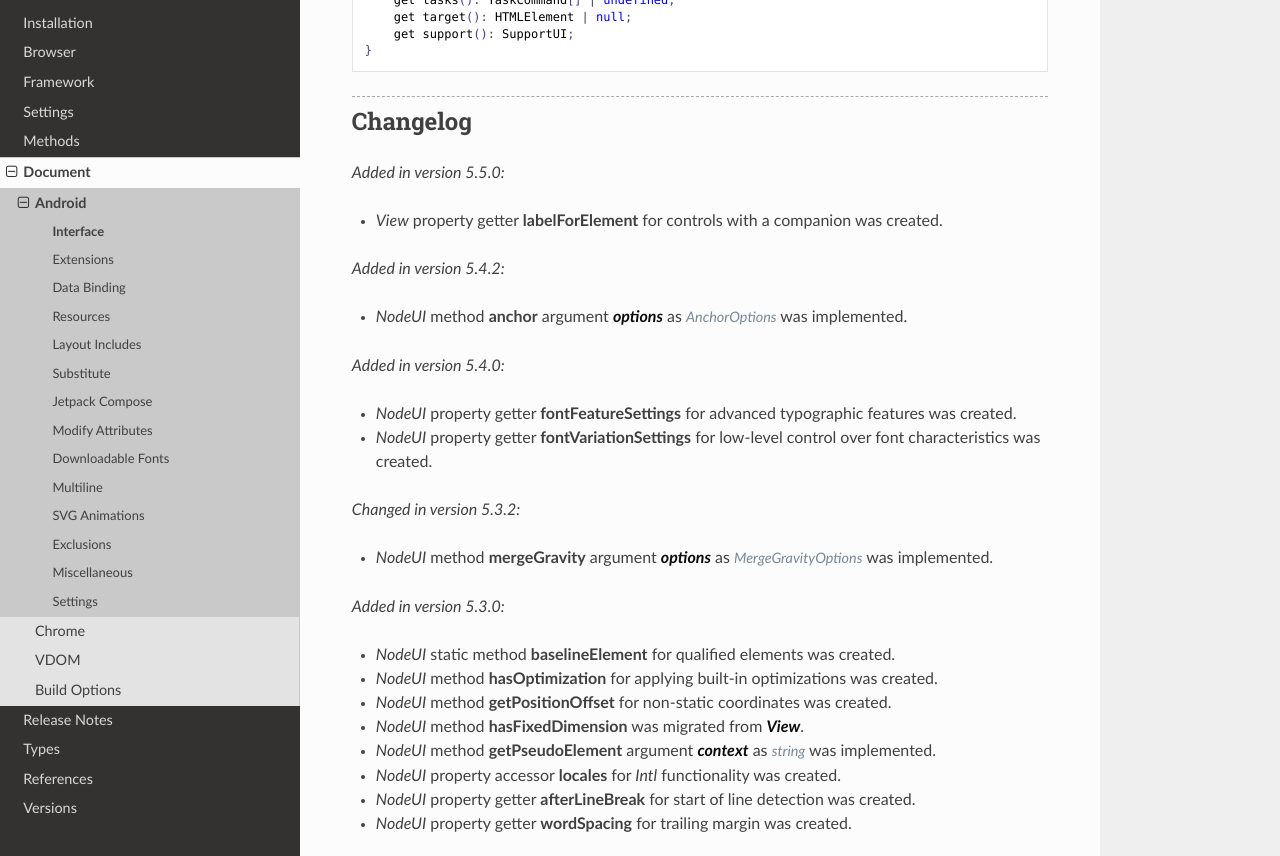
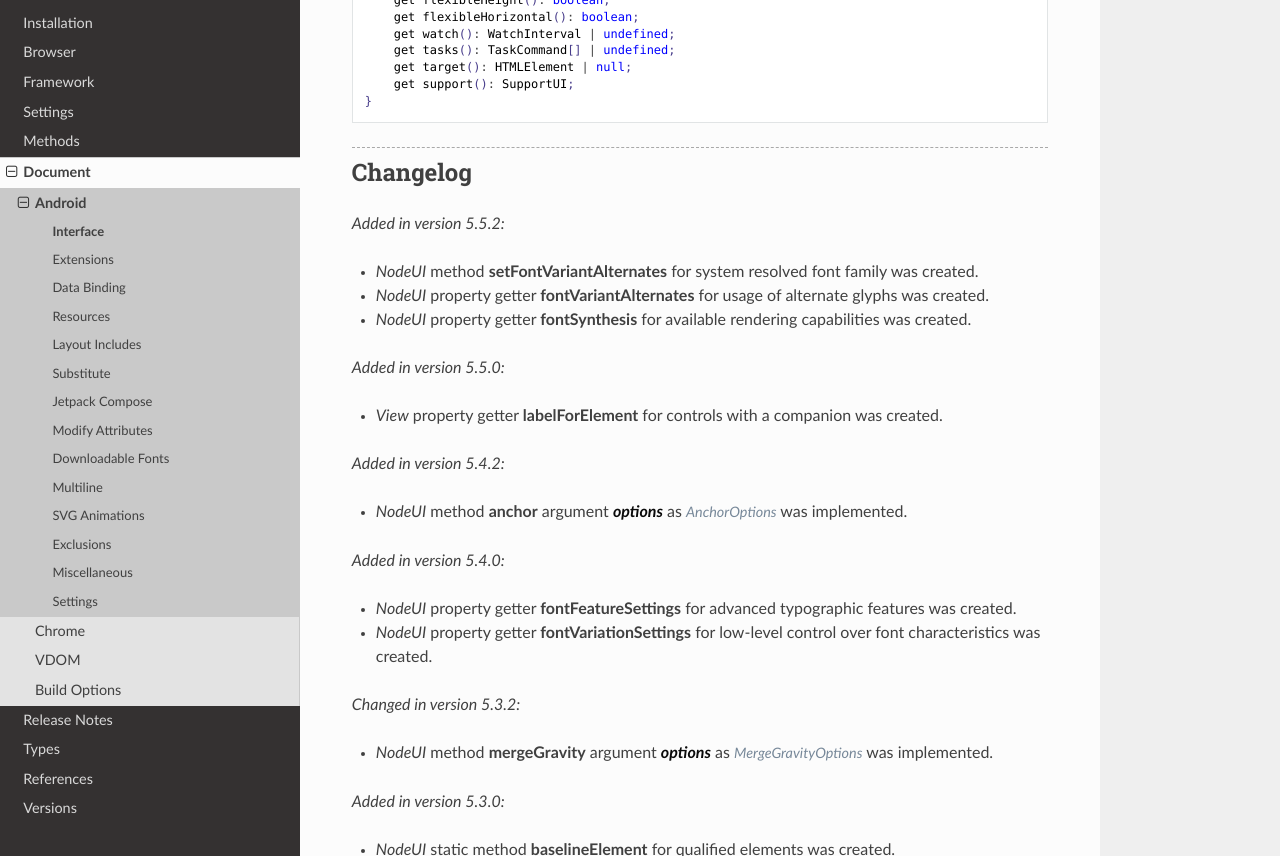
Before and after one commit to anpham6/android-docs, a Sphinx documentation site: the page built from source/document/android/interface.rst, in a window 1280 px wide and 900 px high, scrolled down 5181 px, cut to the strip 44-900 px from the top of the window. Built offline with Sphinx 7.4.7 and the Read the Docs theme 3.1.0, drawn with Linux system fonts in a browser that asks for light colours; some of the changed text lies outside the part shown.

```diff
--- a/source/document/android/interface.rst
+++ b/source/document/android/interface.rst
@@ -102,6 +102,7 @@ Interface
       getPositionOffset(name: "sticky"): Point;
       getAnchoredSiblings(orientation: OrientationAttr): NodeUI[];
       getPseudoElement(name: PseudoElt | PseudoStyleElt, attr?: CssStyleAttr, context?: string): CssStyleMap | string | null;
+      setFontVariantAlternates(fontFamily: string): void;
       hasFixedDimension(dimension: DimensionAttr): boolean;
       isResizable(attr: DimensionSizableAttr, not?: string | string[]): boolean;
       fitToScreen(value: Dimension): Dimension;
@@ -231,6 +232,8 @@ Interface
       get textJustified(): boolean;
       get fontFeatureSettings(): string[];
       get fontVariationSettings(): string[];
+      get fontVariantAlternates(): string[];
+      get fontSynthesis(): FontSynthesis;
       get alignContent(): "start" | "end" | "center" | "baseline" | "";
       get transformValue(): string;
       get outerRegion(): BoxRectDimension;
@@ -315,6 +318,12 @@ Interface
 Changelog
 =========
 
+.. versionadded:: 5.5.2
+
+  - *NodeUI* method **setFontVariantAlternates** for system resolved font family was created.
+  - *NodeUI* property getter **fontVariantAlternates** for usage of alternate glyphs was created.
+  - *NodeUI* property getter **fontSynthesis** for available rendering capabilities was created.
+
 .. versionadded:: 5.5.0
 
   - *View* property getter **labelForElement** for controls with a companion was created.
--- a/source/release_notes/5.5.0.rst
+++ b/source/release_notes/5.5.0.rst
@@ -8,6 +8,7 @@
   :maxdepth: 1
 
   5.5.1
+  5.5.2
 
 .. highlight:: typescript
 
--- a/source/release_notes/5.5.1.rst
+++ b/source/release_notes/5.5.1.rst
@@ -3,6 +3,11 @@
 =====
 
 :right:`2025-5-14`
+
+.. toctree::
+  :maxdepth: 1
+
+  5.5.2
 
 .. highlight:: typescript
 
```
Also changed, not shown: other parts of source/document/android/interface.rst (+1 -1 lines), source/release_notes/5.5.2.rst (added, +130 -0 lines).
